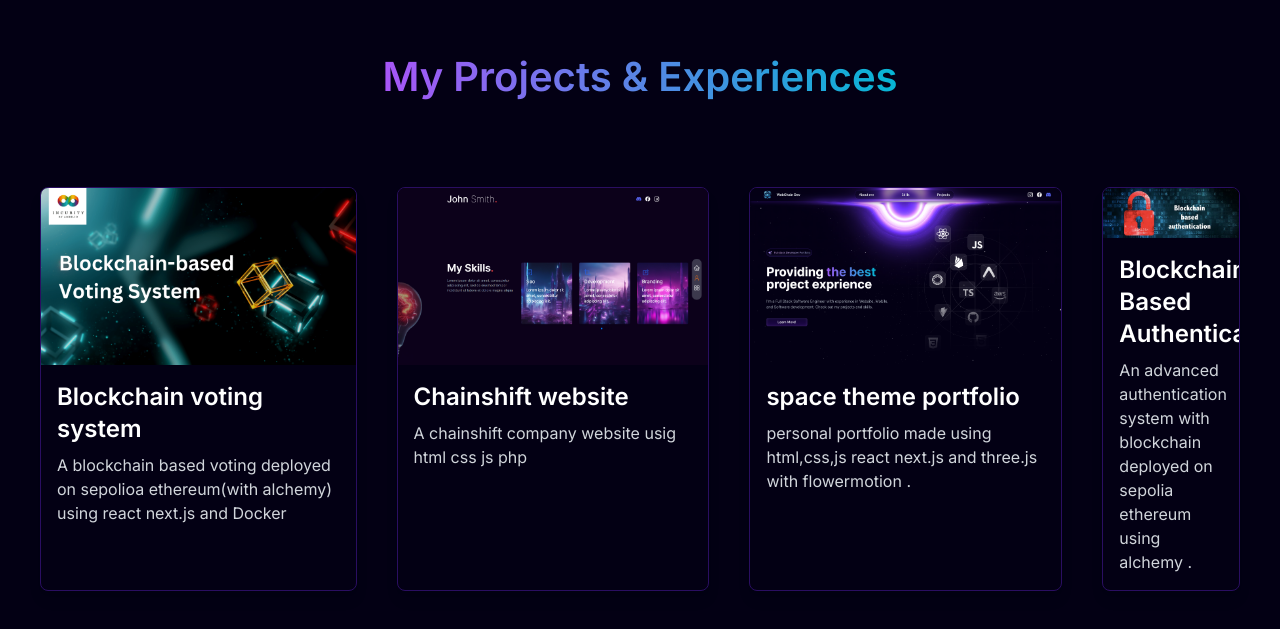
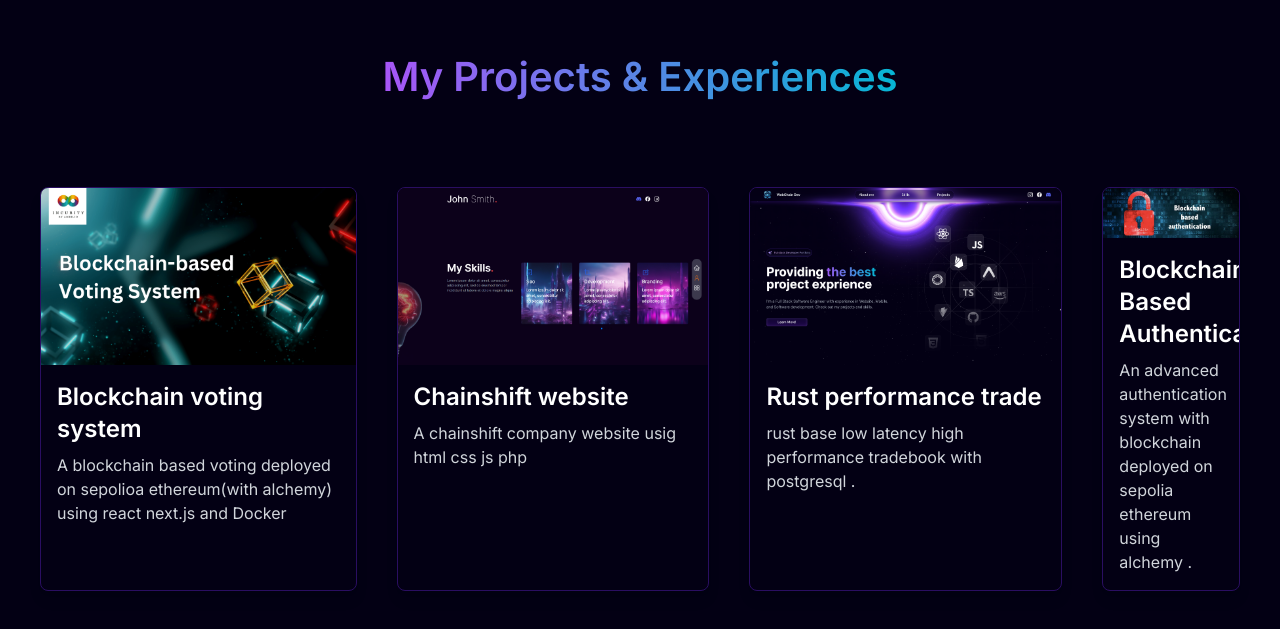
Before and after one commit to 6829nkhpas/My-Portfolio, a Next.js app: page / in a window 1280 px wide. Shown: the part 2959-3588 px from the top of the page. Built offline with nearby package versions, Linux system fonts and the light colour scheme; a web font is replaced by a local one.

Commit message:
Update Projects.tsx
rust project

```diff
--- a/components/main/Projects.tsx
+++ b/components/main/Projects.tsx
@@ -22,8 +22,8 @@ const Projects = () => {
         />
         <ProjectCard
           src="/SpaceWebsite.png"
-          title="space theme portfolio"
-          description="personal portfolio made using html,css,js react next.js and three.js with flowermotion ."
+          title="Rust  performance trade"
+          description="rust base low latency high performance tradebook with postgresql  ."
         />
          <ProjectCard
           src="/auth.webp"
```
